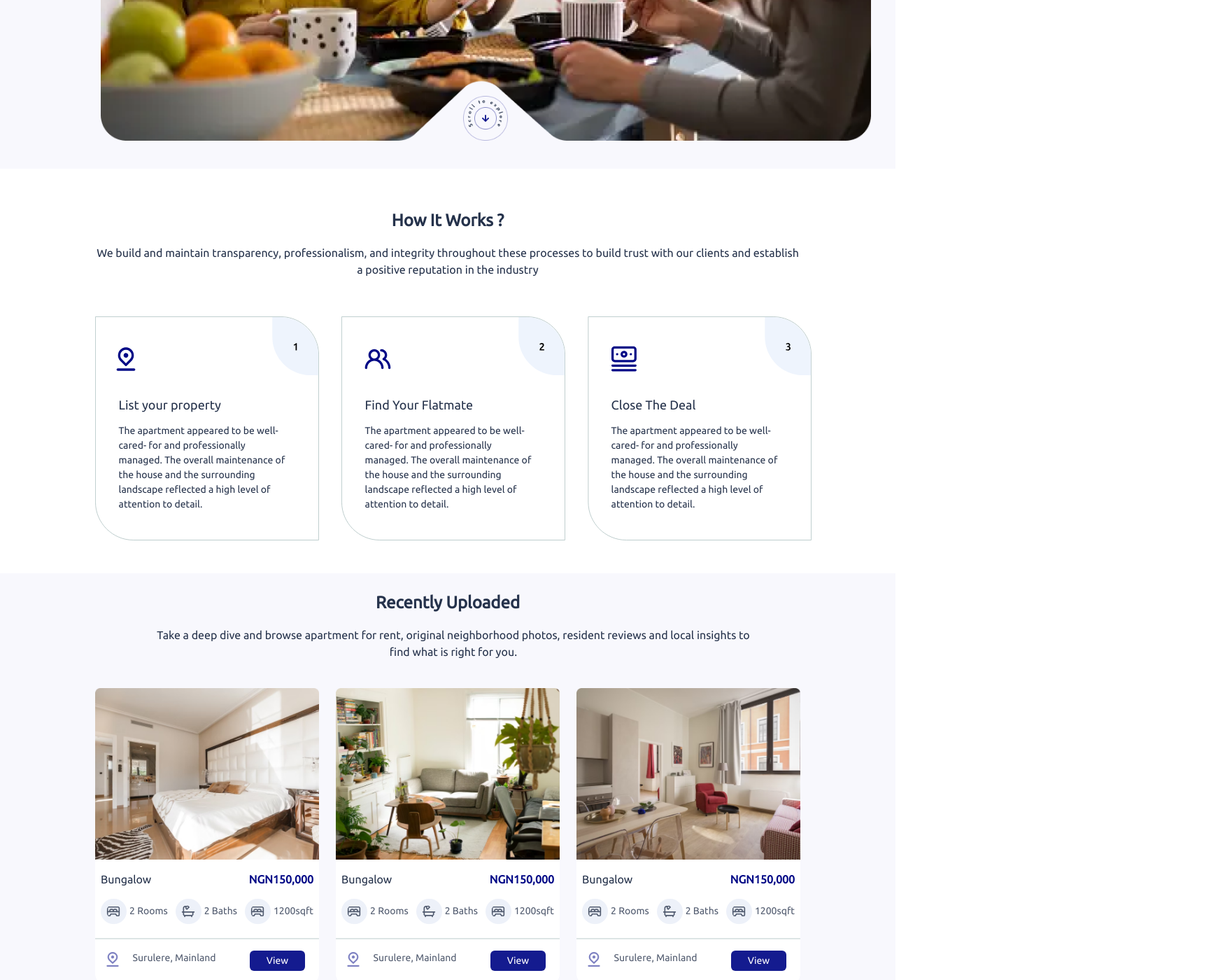
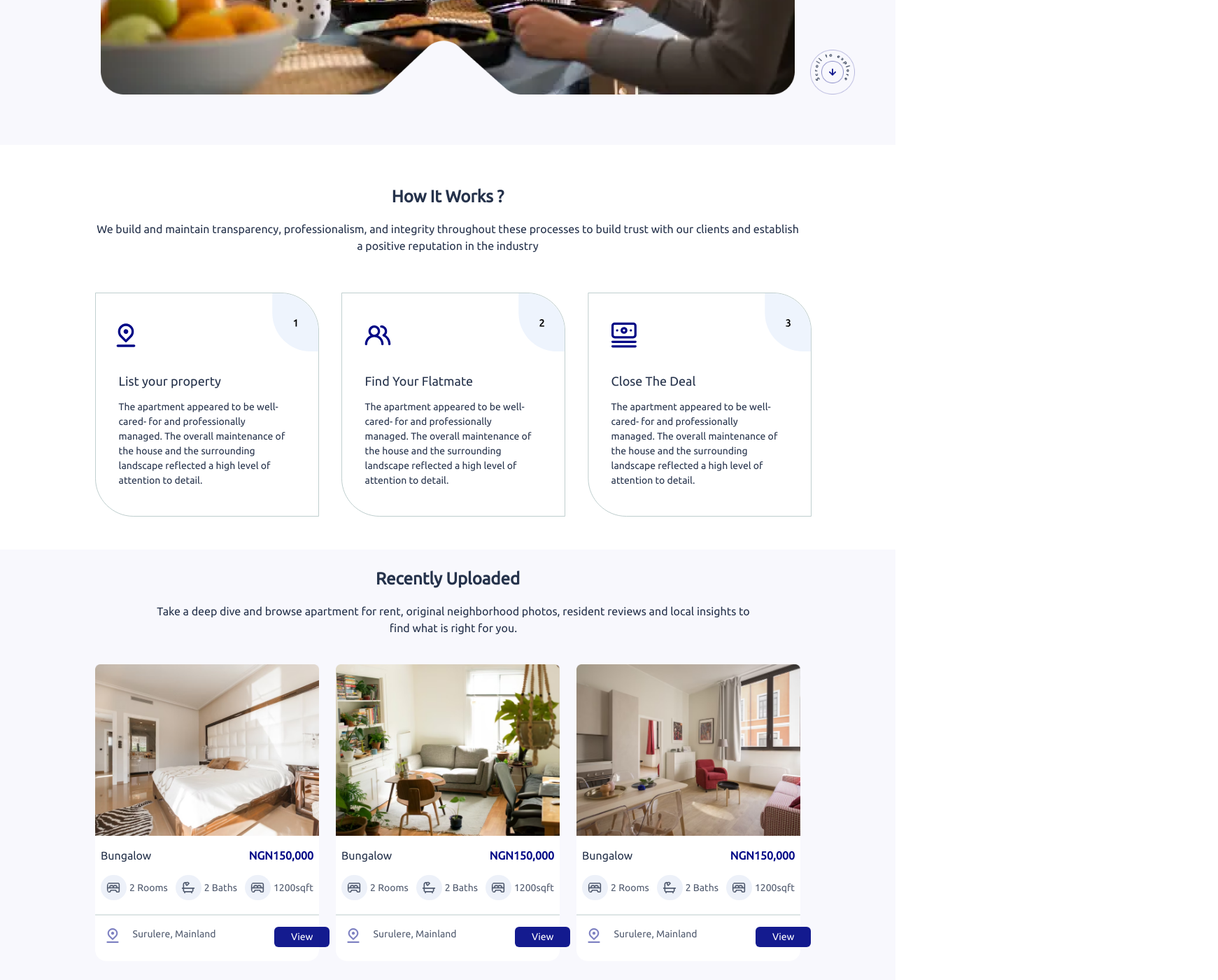
Before and after one commit to lazynerd-studios/Co-Habit-Landing, a React (Vite) app: page / in a window 1280 px wide. Shown: the part 760-2160 px from the top of the page at 70% size, 1741 px wide, since content can reach past the window. Built offline with nearby package versions, Linux system fonts and the light colour scheme.

Commit message:
Update Home.jsx

```diff
--- a/src/Components/Home/Home.jsx
+++ b/src/Components/Home/Home.jsx
@@ -75,7 +75,7 @@ const Home = () => {
                 <span className="mb-6">
                   <img src={HeroImage} className="laptop:max-w-[75rem] hidden tablet:flex laptop:flex laptop:mb-8 z-10 w-full mx-auto" alt="Hero Image" />
 
-                  <a href="#reviews" className="">
+                  <a href="#reviews" className="absolute">
                     {/* come back here to make the icon center on wider devices */}
                     <img src={ScrollToExplore} className="laptop:max-w-[4rem] -mt-[6rem] z-10 hidden laptop:flex wider:mx-[32.4rem] laptop:mx-[31.3rem]" alt="scroll-to-explore" />
                   </a>
@@ -305,7 +305,7 @@ const Home = () => {
                     <p className="text-[#515B6F] ml-4 text-[0.875rem] font-normal">
                       {currentSlide.area}
                     </p>
-                    <a className="inline-block absolute cursor-pointer px-6 py-1 rounded-md border-none normal-case font-normal ml-[13.8rem] hover:bg-[#010886] bg-[#010886eb]  text-[white] text-[0.875rem]">
+                    <a className="inline-block absolute cursor-pointer px-6 py-1 rounded-md border-none normal-case font-normal ml-[14.8rem] laptop:ml-[16rem] hover:bg-[#010886] bg-[#010886eb]  text-[white] text-[0.875rem]">
                       View
                     </a>
                   </span>
@@ -354,7 +354,7 @@ const Home = () => {
                     <p className="text-[#515B6F] ml-4 text-[0.875rem] font-normal">
                       {currentSlide.area}
                     </p>
-                    <a className="inline-block absolute cursor-pointer px-6 py-1 rounded-md border-none normal-case font-normal ml-[13.8rem] hover:bg-[#010886] bg-[#010886eb]  text-[white] text-[0.875rem]">
+                    <a className="inline-block absolute cursor-pointer px-6 py-1 rounded-md border-none normal-case font-normal ml-[14.8rem] laptop:ml-[16rem] hover:bg-[#010886] bg-[#010886eb]  text-[white] text-[0.875rem]">
                       View
                     </a>
                   </span>
@@ -403,7 +403,7 @@ const Home = () => {
                     <p className="text-[#515B6F] ml-4 text-[0.875rem] font-normal">
                       {currentSlide.area}
                     </p>
-                    <a className="inline-block absolute cursor-pointer px-6 py-1 rounded-md border-none normal-case font-normal ml-[13.8rem] hover:bg-[#010886] bg-[#010886eb]  text-[white] text-[0.875rem]">
+                    <a className="inline-block absolute cursor-pointer px-6 py-1 rounded-md border-none normal-case font-normal ml-[14.8rem] laptop:ml-[16rem] hover:bg-[#010886] bg-[#010886eb]  text-[white] text-[0.875rem]">
                       View
                     </a>
                   </span>
```
